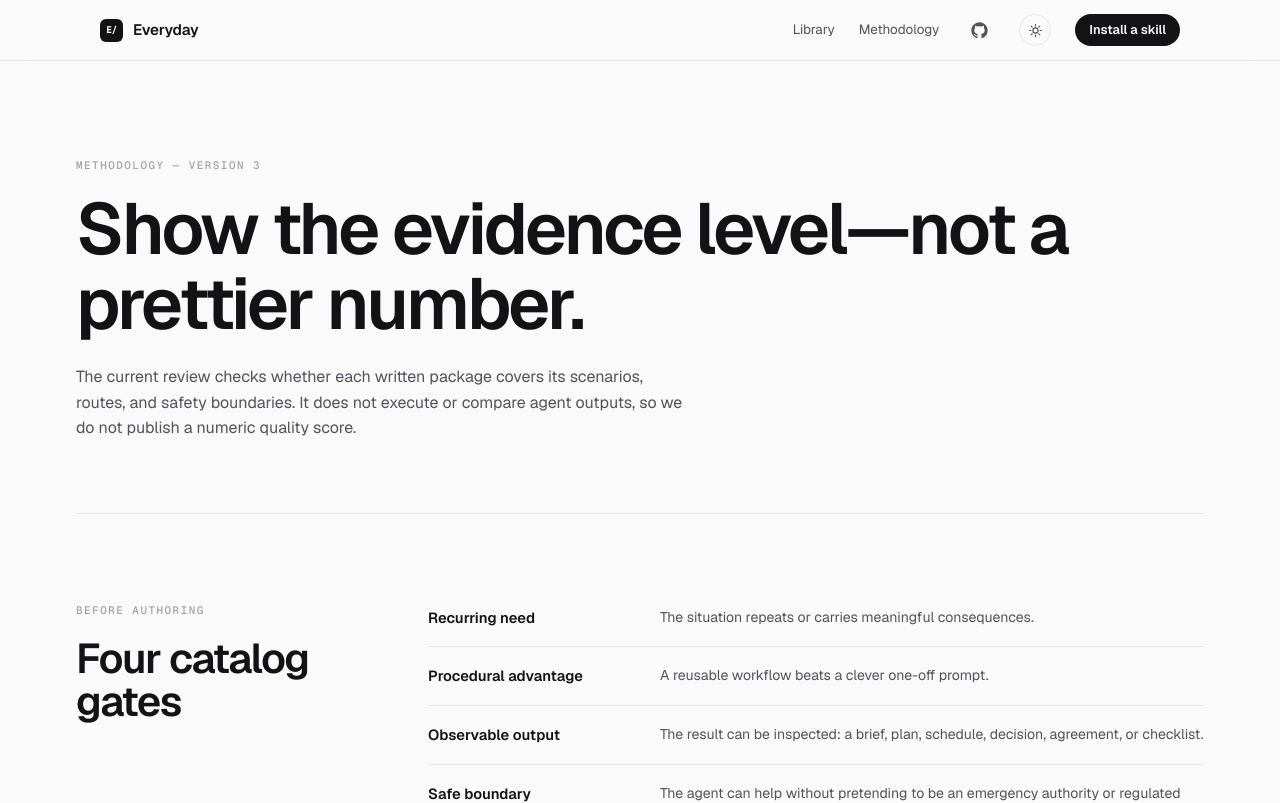
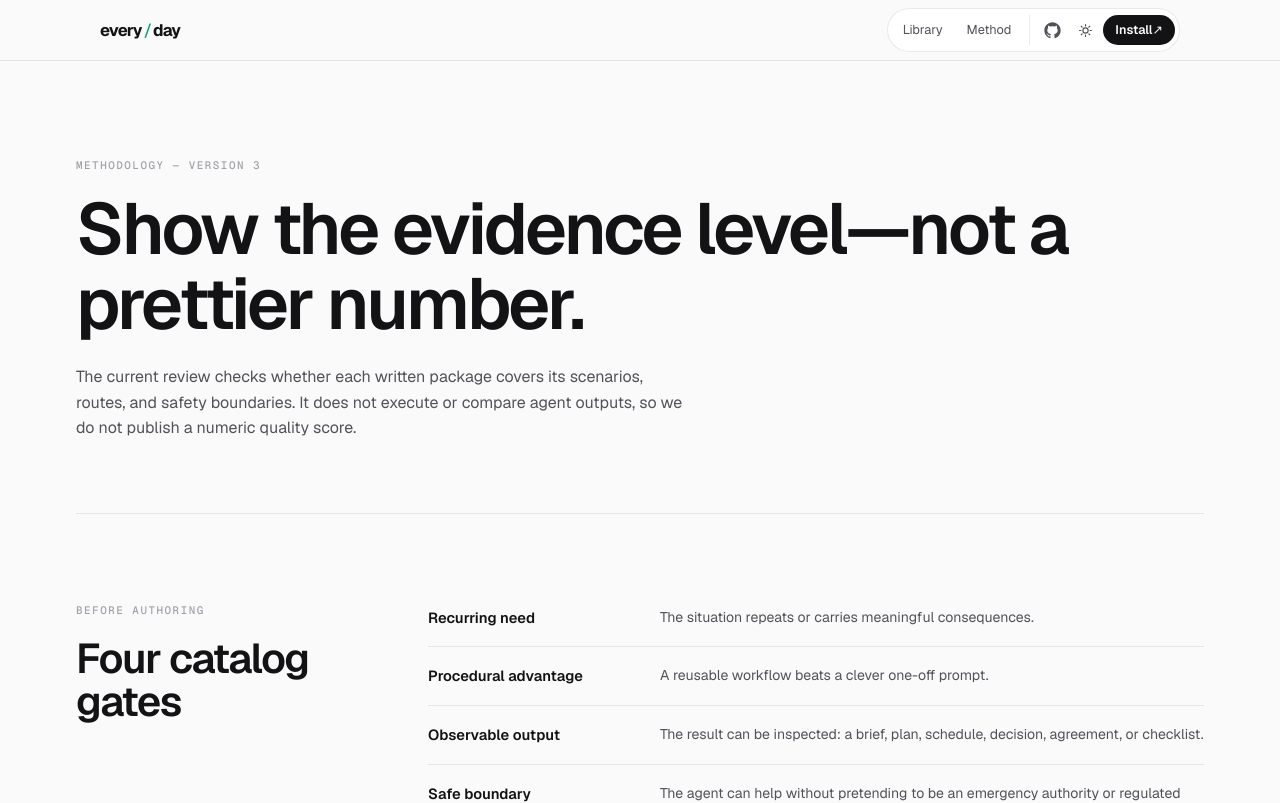
Before and after one commit to DeepanshuMishraa/everyday, a Next.js app: page /methodology in a window 1280 px wide. Shown: the top 803 px of the page. Built offline with nearby package versions, Linux system fonts and the light colour scheme; no server answers.

Commit message:
Refine library navigation and pagination

```diff
--- a/app/globals.css
+++ b/app/globals.css
@@ -150,42 +150,37 @@ h3 { font-size: 1.25rem; letter-spacing: -0.02em; }
   position: sticky; top: 0; z-index: 50;
   height: var(--header-h);
   border-bottom: 1px solid var(--line);
-  background: var(--header-bg);
-  backdrop-filter: saturate(1.4) blur(12px);
-  -webkit-backdrop-filter: saturate(1.4) blur(12px);
+  background: color-mix(in srgb, var(--bg) 97%, transparent);
 }
 .site-header .wrap { height: 100%; display: flex; align-items: center; justify-content: space-between; }
-.wordmark { display: flex; align-items: center; gap: 10px; font-size: 0.95rem; font-weight: 600; letter-spacing: -0.01em; text-decoration: none; }
-.wordmark-glyph {
-  display: grid; place-items: center; width: 23px; height: 23px;
-  background: var(--ink); color: var(--bg); border-radius: 6px;
-  font-family: var(--font-mono), monospace; font-size: 0.6rem; font-weight: 700; letter-spacing: -0.05em;
-  transition: border-radius 240ms var(--ease), transform 240ms var(--ease);
+.wordmark { display: flex; align-items: center; font-size: 1.04rem; font-weight: 650; letter-spacing: -0.045em; text-decoration: none; }
+.wordmark > span > span { margin: 0 1px; color: var(--green); font-family: var(--font-mono), monospace; font-weight: 500; }
+.site-header nav {
+  display: flex; align-items: center; gap: 3px; padding: 4px;
+  background: var(--surface); border: 1px solid var(--line); border-radius: 999px;
 }
-.wordmark:hover .wordmark-glyph { border-radius: 50%; transform: rotate(-8deg); }
-.site-header nav { display: flex; align-items: center; gap: 24px; }
-.nav-link { position: relative; font-size: 0.84rem; color: var(--ink-2); text-decoration: none; padding: 4px 0; transition: color 140ms ease; }
-.nav-link::after {
-  content: ""; position: absolute; left: 0; right: 0; bottom: 0; height: 1px;
-  background: var(--ink); transform: scaleX(0); transform-origin: left;
-  transition: transform 260ms var(--ease);
+.nav-primary, .nav-utilities { display: flex; align-items: center; gap: 2px; }
+.nav-utilities { gap: 3px; margin-left: 4px; padding-left: 7px; border-left: 1px solid var(--line); }
+.nav-link {
+  font-size: 0.8rem; color: var(--ink-2); text-decoration: none;
+  padding: 7px 11px; border-radius: 999px;
+  transition: color 140ms ease, background 140ms ease;
 }
-.nav-link:hover { color: var(--ink); }
-.nav-link:hover::after { transform: scaleX(1); }
+.nav-link:hover { color: var(--ink); background: var(--surface-2); }
 .nav-icon {
-  display: grid; place-items: center; width: 32px; height: 32px;
+  display: grid; place-items: center; width: 30px; height: 30px;
   color: var(--ink-2); border-radius: 999px;
-  transition: color 140ms ease, transform 200ms var(--ease);
+  transition: color 140ms ease, background 140ms ease;
 }
 .nav-icon svg { width: 17px; height: 17px; }
-.nav-icon:hover { color: var(--ink); transform: translateY(-1px); }
+.nav-icon:hover { color: var(--ink); background: var(--surface-2); }
 .theme-toggle {
-  display: grid; place-items: center; width: 32px; height: 32px;
-  background: transparent; border: 1px solid var(--line); border-radius: 999px;
+  display: grid; place-items: center; width: 30px; height: 30px;
+  background: transparent; border: 0; border-radius: 999px;
   color: var(--ink-2); cursor: pointer;
-  transition: border-color 140ms ease, color 140ms ease, transform 200ms var(--ease);
+  transition: color 140ms ease, background 140ms ease;
 }
-.theme-toggle:hover { border-color: var(--line-2); color: var(--ink); transform: translateY(-1px); }
+.theme-toggle:hover { color: var(--ink); background: var(--surface-2); }
 .theme-icon { position: relative; width: 15px; height: 15px; }
 .theme-icon svg {
   position: absolute; inset: 0; width: 15px; height: 15px;
@@ -196,12 +191,12 @@ h3 { font-size: 1.25rem; letter-spacing: -0.02em; }
 .theme-icon.is-dark .icon-sun { opacity: 0; transform: rotate(60deg) scale(0.5); }
 .theme-icon.is-dark .icon-moon { opacity: 1; transform: rotate(0deg) scale(1); }
 .nav-cta {
-  display: inline-flex; align-items: center; min-height: 32px; padding: 0 14px;
+  display: inline-flex; align-items: center; min-height: 30px; padding: 0 12px;
   background: var(--ink); color: var(--bg); border-radius: 999px;
-  font-size: 0.8rem; font-weight: 550; text-decoration: none;
-  transition: opacity 140ms ease, transform 180ms var(--ease);
+  font-size: 0.78rem; font-weight: 550; text-decoration: none;
+  transition: opacity 140ms ease;
 }
-.nav-cta:hover { opacity: 0.85; transform: translateY(-1px); }
+.nav-cta:hover { opacity: 0.82; }
 
 /* ————— Hero ————— */
 
@@ -216,14 +211,16 @@ h3 { font-size: 1.25rem; letter-spacing: -0.02em; }
 .rise-3 { animation-delay: 170ms; }
 @keyframes rise { from { opacity: 0; transform: translateY(12px); } to { opacity: 1; transform: none; } }
 
-/* ————— Stats strip ————— */
+/* ————— Trust line ————— */
 
-.stats-strip { border-top: 1px solid var(--line); border-bottom: 1px solid var(--line); }
-.stats-grid { display: grid; grid-template-columns: repeat(4, 1fr); }
-.stats-grid > div { padding: 26px 24px; }
-.stats-grid > div + div { border-left: 1px solid var(--line); }
-.stats-grid strong { display: block; font-family: var(--font-mono), monospace; font-size: 1.3rem; font-weight: 500; letter-spacing: -0.03em; }
-.stats-grid span { display: block; margin-top: 6px; font-family: var(--font-mono), monospace; font-size: 0.64rem; text-transform: uppercase; letter-spacing: 0.12em; color: var(--ink-3); }
+.trust-strip { border-top: 1px solid var(--line); border-bottom: 1px solid var(--line); }
+.trust-line {
+  min-height: 58px; display: flex; flex-wrap: wrap; align-items: center;
+  font-family: var(--font-mono), monospace; font-size: 0.7rem; color: var(--ink-3);
+}
+.trust-line span { display: flex; align-items: center; white-space: nowrap; }
+.trust-line span + span::before { content: ""; width: 3px; height: 3px; margin: 0 18px; border-radius: 50%; background: var(--line-2); }
+.trust-line strong { color: var(--ink-2); font-weight: 600; }
 
 /* ————— Section scaffolding ————— */
 
@@ -283,7 +280,7 @@ h3 { font-size: 1.25rem; letter-spacing: -0.02em; }
 .filter:active { transform: scale(0.97); }
 .filter.active { background: var(--ink); border-color: var(--ink); color: var(--bg); }
 
-.ledger { margin-top: 40px; border-top: 1px solid var(--line); }
+.ledger { margin-top: 40px; border-top: 1px solid var(--line); scroll-margin-top: calc(var(--header-h) + 20px); }
 .ledger-head, .skill-row { display: grid; grid-template-columns: 44px minmax(0, 1fr) 170px 24px; gap: 16px; align-items: center; }
 .ledger-head { padding: 10px 12px; font-family: var(--font-mono), monospace; font-size: 0.62rem; text-transform: uppercase; letter-spacing: 0.12em; color: var(--ink-3); }
 .ledger-head .ledger-count { text-align: right; grid-column: 3 / 5; }
@@ -300,14 +297,28 @@ h3 { font-size: 1.25rem; letter-spacing: -0.02em; }
 }
 .skill-row:hover, .skill-row:focus-visible { background: var(--surface); outline: none; }
 .skill-row:hover::before, .skill-row:focus-visible::before { transform: scaleY(1); }
-.skill-row { animation: row-in 460ms var(--ease) both; }
-@keyframes row-in { from { opacity: 0; transform: translateY(8px); } to { opacity: 1; transform: none; } }
+.skill-row { animation: row-in 320ms var(--ease) both; }
+@keyframes row-in { from { opacity: 0; transform: translateY(4px); } to { opacity: 1; transform: none; } }
 
 .skill-number { font-family: var(--font-mono), monospace; font-size: 0.72rem; color: var(--ink-3); }
 .skill-main { display: grid; gap: 3px; min-width: 0; }
 .skill-main strong { font-size: 0.98rem; font-weight: 600; letter-spacing: -0.015em; }
 .skill-main > span { font-size: 0.82rem; color: var(--ink-2); overflow: hidden; text-overflow: ellipsis; white-space: nowrap; }
 .skill-cat { display: flex; align-items: center; gap: 8px; font-family: var(--font-mono), monospace; font-size: 0.66rem; text-transform: uppercase; letter-spacing: 0.08em; color: var(--ink-2); }
+
+.pagination {
+  display: grid; grid-template-columns: 1fr auto 1fr; align-items: center;
+  min-height: 68px; padding: 12px; border-bottom: 1px solid var(--line);
+}
+.pagination-button {
+  display: inline-flex; align-items: center; gap: 8px; width: max-content; min-height: 40px; padding: 0 10px;
+  background: transparent; border: 0; border-radius: 8px; color: var(--ink-2);
+  font-size: 0.8rem; cursor: pointer; transition: color 140ms ease, background 140ms ease;
+}
+.pagination-button:last-child { justify-self: end; }
+.pagination-button:hover:not(:disabled) { color: var(--ink); background: var(--surface); }
+.pagination-button:disabled { opacity: 0.32; cursor: not-allowed; }
+.pagination-status { font-family: var(--font-mono), monospace; font-size: 0.68rem; color: var(--ink-3); }
 .skill-arrow { font-size: 0.9rem; color: var(--ink-3); transition: transform 220ms var(--ease), color 140ms ease; }
 .skill-row:hover .skill-arrow { transform: translate(2px, -2px); color: var(--ink); }
 
@@ -596,18 +607,20 @@ h3 { font-size: 1.25rem; letter-spacing: -0.02em; }
 }
 
 @media (max-width: 720px) {
-  .site-header nav { gap: 14px; }
-  .site-header nav .nav-link, .site-header nav .nav-icon { display: none; }
+  .site-header nav { gap: 0; }
+  .site-header nav .nav-primary, .site-header nav .nav-icon { display: none; }
+  .nav-utilities { margin-left: 0; padding-left: 0; border-left: 0; }
   .hero { padding: 72px 0 64px; }
   h1 { font-size: clamp(2.3rem, 9vw, 3rem); }
-  .stats-grid { grid-template-columns: 1fr 1fr; }
-  .stats-grid > div:nth-child(3) { border-left: 0; }
-  .stats-grid > div:nth-child(n+3) { border-top: 1px solid var(--line); }
+  .trust-line { padding-top: 12px; padding-bottom: 12px; row-gap: 8px; }
+  .trust-line span + span::before { margin: 0 10px; }
   .ledger-head { display: none; }
   .ledger { margin-top: 28px; }
   .skill-row { grid-template-columns: 32px minmax(0, 1fr) 18px; gap: 12px; }
   .skill-row .skill-cat { display: none; }
   .category-skill-list .skill-row { grid-template-columns: 32px minmax(0, 1fr) 18px; }
+  .pagination { min-height: 64px; padding-inline: 2px; }
+  .pagination-button { min-height: 44px; padding-inline: 8px; }
   .category-grid { grid-template-columns: 1fr; }
   .grade-strip { grid-template-columns: 1fr 1fr; }
   .grade-strip > div:nth-child(3) { border-left: 0; }
--- a/app/layout.tsx
+++ b/app/layout.tsx
@@ -64,17 +64,20 @@ export default function RootLayout({ children }: Readonly<{ children: React.Reac
         <header className="site-header">
           <div className="wrap">
             <Link className="wordmark" href="/" aria-label="Everyday home">
-              <span className="wordmark-glyph" aria-hidden="true">E/</span>
-              <span>Everyday</span>
+              <span aria-hidden="true">every<span>/</span>day</span>
             </Link>
             <nav aria-label="Primary navigation">
-              <Link className="nav-link" href="/#library">Library</Link>
-              <Link className="nav-link" href="/methodology">Methodology</Link>
-              <a className="nav-icon" href={site.repositoryUrl} rel="noreferrer" aria-label="Everyday on GitHub">
-                <svg viewBox="0 0 24 24" fill="currentColor" aria-hidden="true"><path d="M12 .5C5.65.5.5 5.65.5 12c0 5.08 3.29 9.39 7.86 10.91.58.11.79-.25.79-.55 0-.27-.01-1.17-.02-2.12-3.2.7-3.87-1.36-3.87-1.36-.52-1.33-1.28-1.68-1.28-1.68-1.04-.71.08-.7.08-.7 1.15.08 1.76 1.18 1.76 1.18 1.03 1.76 2.69 1.25 3.35.96.1-.75.4-1.25.72-1.54-2.55-.29-5.23-1.28-5.23-5.68 0-1.26.45-2.28 1.18-3.09-.12-.29-.51-1.46.11-3.05 0 0 .96-.31 3.16 1.18a11 11 0 0 1 5.76 0c2.2-1.49 3.16-1.18 3.16-1.18.62 1.59.23 2.76.11 3.05.74.81 1.18 1.83 1.18 3.09 0 4.41-2.69 5.38-5.25 5.67.41.35.77 1.05.77 2.12 0 1.53-.01 2.76-.01 3.14 0 .3.2.67.8.55A11.52 11.52 0 0 0 23.5 12C23.5 5.65 18.35.5 12 .5Z"/></svg>
-              </a>
-              <ThemeToggle />
-              <Link className="nav-cta" href="/install">Install a skill</Link>
+              <div className="nav-primary">
+                <Link className="nav-link" href="/#library">Library</Link>
+                <Link className="nav-link" href="/methodology">Method</Link>
+              </div>
+              <div className="nav-utilities">
+                <a className="nav-icon" href={site.repositoryUrl} rel="noreferrer" aria-label="Everyday on GitHub">
+                  <svg viewBox="0 0 24 24" fill="currentColor" aria-hidden="true"><path d="M12 .5C5.65.5.5 5.65.5 12c0 5.08 3.29 9.39 7.86 10.91.58.11.79-.25.79-.55 0-.27-.01-1.17-.02-2.12-3.2.7-3.87-1.36-3.87-1.36-.52-1.33-1.28-1.68-1.28-1.68-1.04-.71.08-.7.08-.7 1.15.08 1.76 1.18 1.76 1.18 1.03 1.76 2.69 1.25 3.35.96.1-.75.4-1.25.72-1.54-2.55-.29-5.23-1.28-5.23-5.68 0-1.26.45-2.28 1.18-3.09-.12-.29-.51-1.46.11-3.05 0 0 .96-.31 3.16 1.18a11 11 0 0 1 5.76 0c2.2-1.49 3.16-1.18 3.16-1.18.62 1.59.23 2.76.11 3.05.74.81 1.18 1.83 1.18 3.09 0 4.41-2.69 5.38-5.25 5.67.41.35.77 1.05.77 2.12 0 1.53-.01 2.76-.01 3.14 0 .3.2.67.8.55A11.52 11.52 0 0 0 23.5 12C23.5 5.65 18.35.5 12 .5Z"/></svg>
+                </a>
+                <ThemeToggle />
+                <Link className="nav-cta" href="/install">Install <span aria-hidden="true">↗</span></Link>
+              </div>
             </nav>
           </div>
         </header>
```
Also changed, not shown: app/opengraph-image.tsx (+10 -10 lines), app/page.tsx (+6 -6 lines), app/skills/[slug]/opengraph-image.tsx (+10 -10 lines), components/SearchLibrary.tsx (+32 -7 lines).
